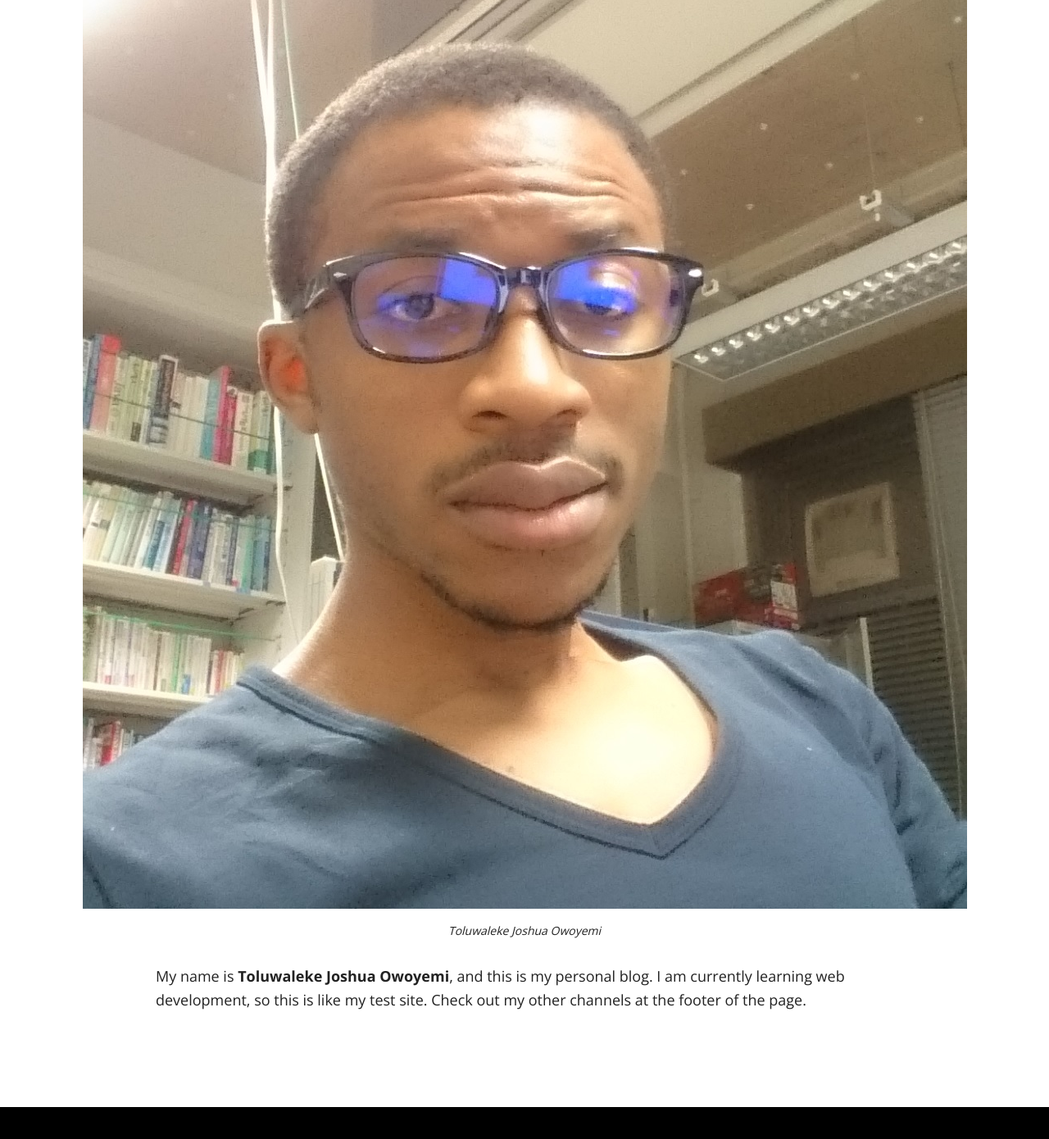
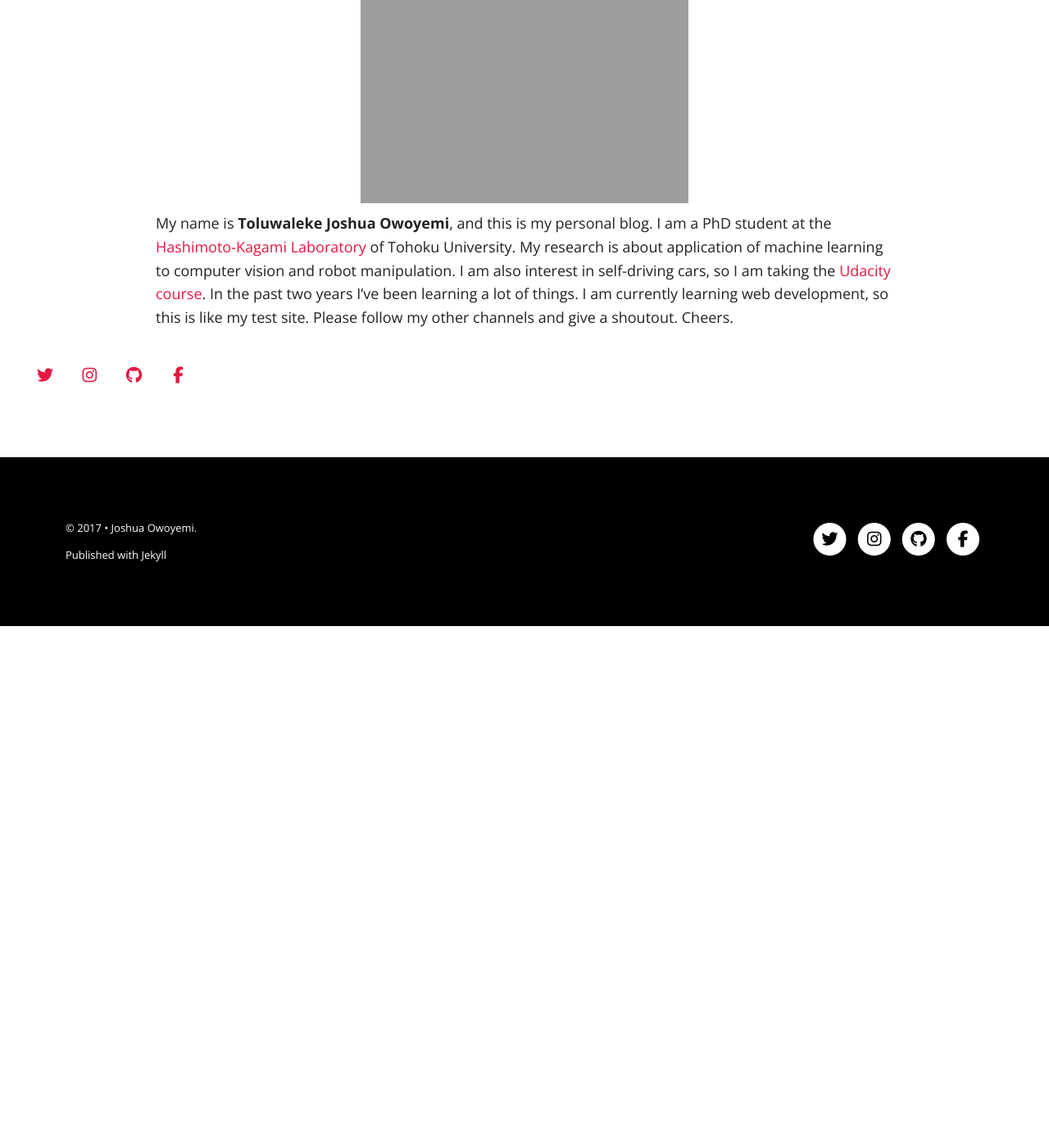
Before and after one commit to toluwajosh/toluwajosh.github.io, a Jekyll site: the page built from about.md, in a window 1280 px wide and 1400 px high, scrolled down 429 px. Shown: the top 1390 px of the window at 82% size. Built offline with Jekyll 4.4.1, drawn with Linux system fonts in a browser that asks for light colours; nearby versions of some CDN libraries; after the commit the page ends 1193 px from its top, so only the background shows below that.

Commit message:
editted about page added new image editted sentence on research added links

```diff
--- a/_config.yml
+++ b/_config.yml
@@ -21,7 +21,7 @@ owner:
   # email:          tjosh.owoyemi@gmail.com
   # Use the coder's toolbox at http://coderstoolbox.net/string/#!encoding=xml&action=encode&charset=us_ascii
   # to encode your description into XML string
-  description:    I am a PhD student at Tohoku University, Japan. I am doing research in machine learning and computer vision for application in robotics self-driving cars. I also love trying out new things, which is why I'm also learning to build a website and share my knowledge. Please follow my other channels and give a shoutout. Cheers.
+  description:    I am a PhD student at Tohoku University, Japan. I am doing research in machine learning and computer vision for robotic manipulation and self-driving cars. I also love trying out new things, which is why I'm also learning to build a website and share my knowledge. Please follow my other channels and give a shoutout. Cheers.
 
   # Social networking links used in footer. Update and remove as you like.
   twitter:        toluwajosh
--- a/about.md
+++ b/about.md
@@ -7,8 +7,8 @@ imagefeature:
 chart: true
 ---
 <figure>
-  <img src="{{ site.url }}/images/avatar.jpg" alt="Toluwaleke Joshua Owoyemi">
-  <figcaption>Toluwaleke Joshua Owoyemi</figcaption>
+  <img src="{{ site.url }}/images/about_me_image.jpg" alt="Toluwaleke Joshua Owoyemi">
+  <!-- <figcaption>Toluwaleke Joshua Owoyemi</figcaption> -->
 </figure>
 
 {% assign total_words = 0 %}
@@ -27,4 +27,48 @@ chart: true
 {% endfor %}
 
 
-My name is **Toluwaleke Joshua Owoyemi**, and this is my personal blog. I am currently learning web development, so this is like my test site. Check out my other channels at the footer of the page.
+My name is **Toluwaleke Joshua Owoyemi**, and this is my personal blog. I am a PhD student at the [Hashimoto-Kagami Laboratory](http://www.ic.is.tohoku.ac.jp/en/) of Tohoku University. My research is about application of machine learning to computer vision and robot manipulation. I am also interest in self-driving cars, so I am taking the [Udacity course](https://www.udacity.com/drive). In the past two years I've been learning a lot of things. I am currently learning web development, so this is like my test site.  Please follow my other channels and give a shoutout. Cheers.
+
+<div class="social-icons">
+
+        {% if site.owner.twitter %}
+        <a href="http://twitter.com/{{ site.owner.twitter }}">
+            <span class="fa-stack fa-lg">
+                <i class="fa fa-circle fa-stack-2x fa-inverse"></i>
+                <i class="fa fa-twitter fa-stack-1x"></i>
+            </span>
+        </a>
+        {% endif %}
+        {% if site.owner.google_plus %}
+        <a href="{{ site.owner.google_plus }}">
+            <span class="fa-stack fa-lg">
+                <i class="fa fa-circle fa-stack-2x fa-inverse"></i>
+                <i class="fa fa-google-plus fa-stack-1x"></i>
+            </span>
+        </a>
+        {% endif %}
+        {% if site.owner.instagram %}
+        <a href="http://instagram.com/{{ site.owner.instagram }}">
+            <span class="fa-stack fa-lg">
+                <i class="fa fa-circle fa-stack-2x fa-inverse"></i>
+                <i class="fa fa-instagram fa-stack-1x"></i>
+            </span>
+        </a>
+        {% endif %}
+        {% if site.owner.github %}
+        <a href="http://github.com/{{ site.owner.github }}">
+            <span class="fa-stack fa-lg">
+                <i class="fa fa-circle fa-stack-2x fa-inverse"></i>
+                <i class="fa fa-github fa-stack-1x"></i>
+            </span>
+        </a>
+        {% endif %}
+        {% if site.owner.facebook %}
+        <a href="http://facebook.com/{{ site.owner.facebook }}">
+            <span class="fa-stack fa-lg">
+                <i class="fa fa-circle fa-stack-2x fa-inverse"></i>
+                <i class="fa fa-facebook fa-stack-1x"></i>
+            </span>
+        </a>
+        {% endif %}
+    </div>
```
Also changed, not shown: 1 other file.
